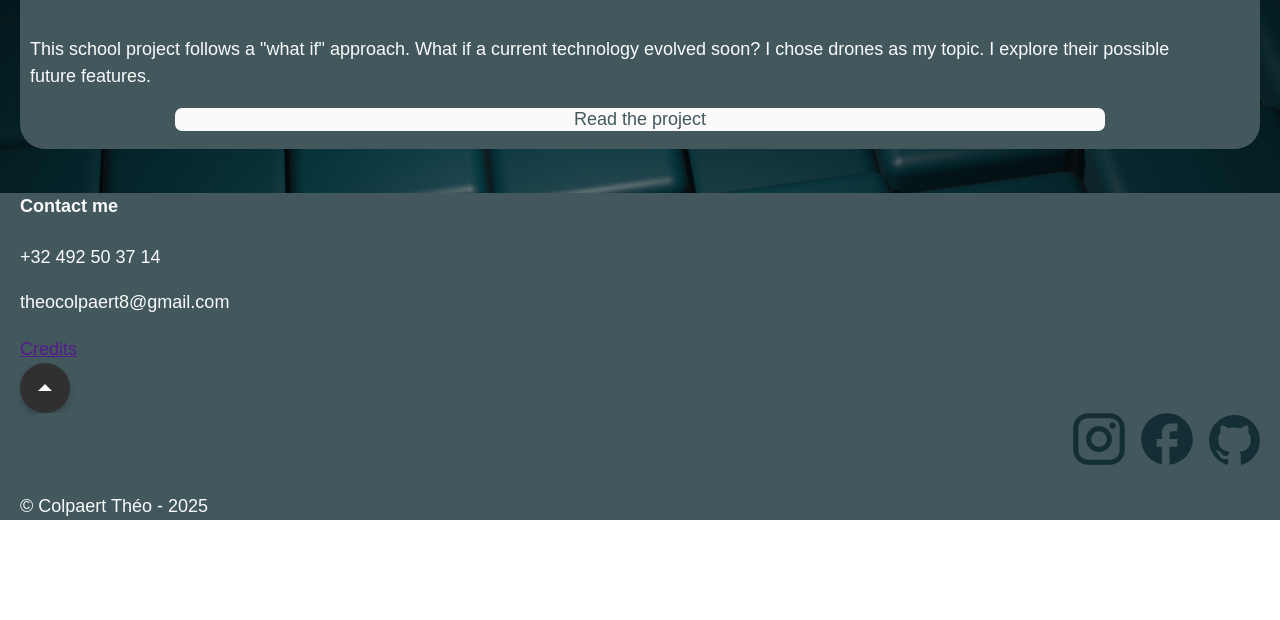
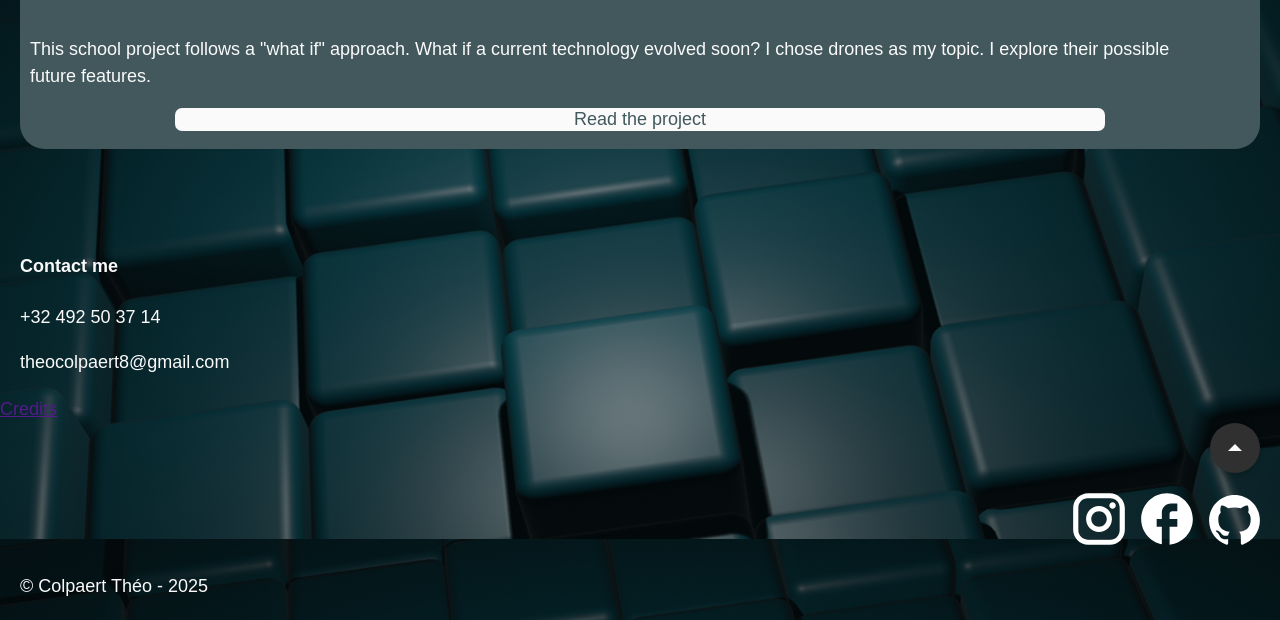
Before and after one commit to Foxx05/TFA, a website: page src/index.html in a window 1280 px wide. Shown: the part 4261-4881 px from the top of the page. Before the commit the page ends 4781 px from the top, so only its background shows below. Drawn offline with nearby package versions, Linux system fonts and the light colour scheme; files that its build step writes are made by us from their sources.

Commit message:
bugs réglés plus footer bien avancé

```diff
--- a/src/index.html
+++ b/src/index.html
@@ -74,18 +74,24 @@
       <p>+32 492 50 37 14</p>
       <p>theocolpaert8@gmail.com</p>
     </div>
+
     <a href="">Credits</a>
-    <button class="backToTop">
-      <svg viewBox="0 0 24 24">
+    <div class="backToTop__btn">
+      <button class="backToTop gridcol">
+        <svg viewBox="0 0 24 24">
           <path d="M5 15l7-7 7 7"/>
-      </svg>
-  </button>
+        </svg>
+      </button>
+    </div>
+
     <div class="socials">
       <a href=""><img class="img-res" src="assets/images/insta.svg" alt="Visitez ma page Instagram"></a>
       <a href=""><img class="img-res" src="assets/images/fb.svg" alt="Visitez ma page Facebook"></a>
       <a href=""><img class="img-res" src="assets/images/git.svg" alt="Visitez mon GitHub"></a>
     </div>
-    <span>&#169; Colpaert Théo - 2025</span>
+
+    <p class="p--copy">&#169; Colpaert Théo - 2025</p>
+
   </footer>
 </body>
 </html>
--- a/src/styles/app.scss
+++ b/src/styles/app.scss
@@ -192,26 +192,28 @@ h2{
     align-items: center;
 }
 
+.div--designf{
+    margin-bottom: 80px;
+}
+
 .p--presproj, h3{
     padding-left: 10px;
     padding-right: 10px;
     align-self: start;
 }
 
-footer{
+.div--footer{
     color: #fafafa;
-    background-color: #42585D;
+    background-color: transparent;
     padding-left: 20px;
 }
 
 .backToTop {
-    grid-column: 5/-1;
-    bottom: 20px;
-    right: 20px;
+    display: grid;
     width: 50px;
     height: 50px;
     background-color: #303030;
-    color: white;
+    color: #fafafa;
     border: none;
     border-radius: 50%;
     cursor: pointer;
@@ -219,7 +221,6 @@ footer{
     justify-content: center;
     box-shadow: 0 4px 6px rgba(0, 0, 0, 0.2);
     transition: opacity 0.3s, transform 0.3s;
-    display:  flex;
 }
 
 .backToTop:hover {
@@ -233,6 +234,13 @@ footer{
     fill: #fafafa;
 }
 
+.backToTop__btn{
+    width: 100%;
+    background-color: transparent;
+    display: flex;
+    justify-content: end;
+}
+
 .socials{
     display: flex;
     flex-direction: row;
@@ -240,10 +248,18 @@ footer{
     justify-content: end;
     gap: 16px;
     margin-right: 20px;
+    background-color: transparent;
+    filter: brightness(25);
+    margin-top: 18px;
 }
 
 .img-res{
     border-radius: 0;
+}
+
+.p--copy{
+    color: #fafafa;
+    margin: 20px;
 }
 
 .gridcol{
@@ -252,5 +268,5 @@ footer{
     margin-right: 20px;
     column-gap: 10px;
     row-gap: 0px;
-    grid-template-columns: 5;
+    // grid-template-columns: repeat(5, auto);
 }
```
